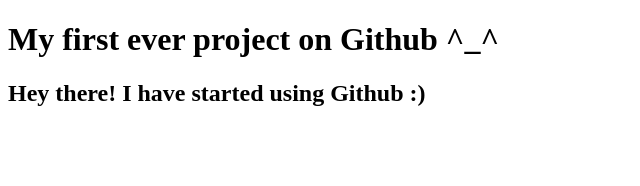
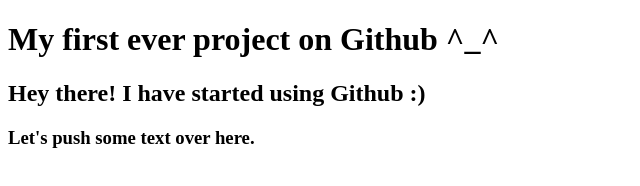
Before and after one commit to tarekazizjitu/my-first-ever-website, a plain HTML site: page index.html in a window 1280 px wide. Shown: the whole page, without its empty margins (0-640 px from the left). Drawn offline with Linux system fonts and the light colour scheme.

Commit message:
pushed some more text

```diff
--- a/index.html
+++ b/index.html
@@ -9,5 +9,6 @@
 <body>
     <h1>My first ever project on Github ^_^</h1>
     <h2>Hey there! I have started using Github :)</h2>
+    <h3>Let's push some text over here.</h3>
 </body>
 </html>
```
